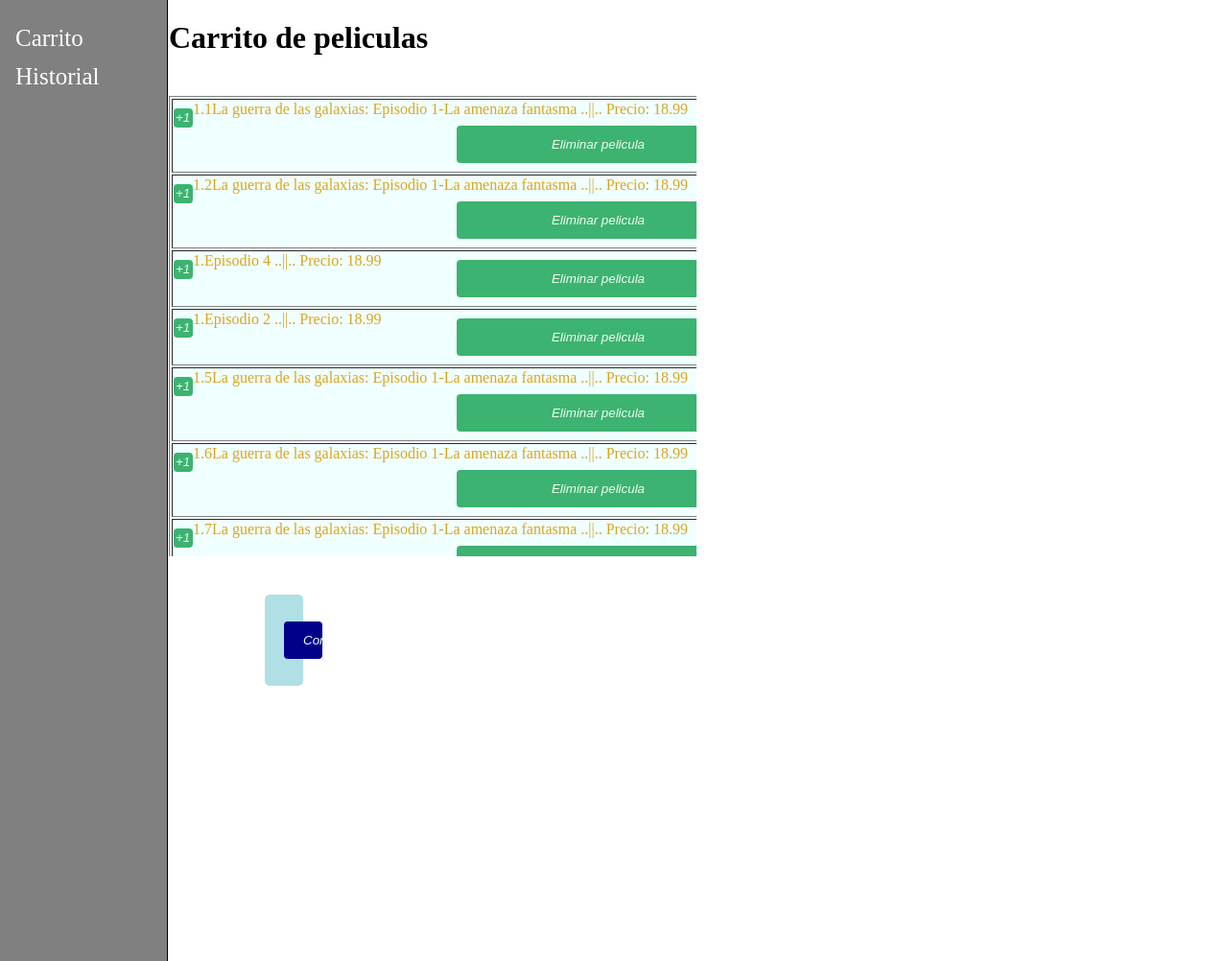
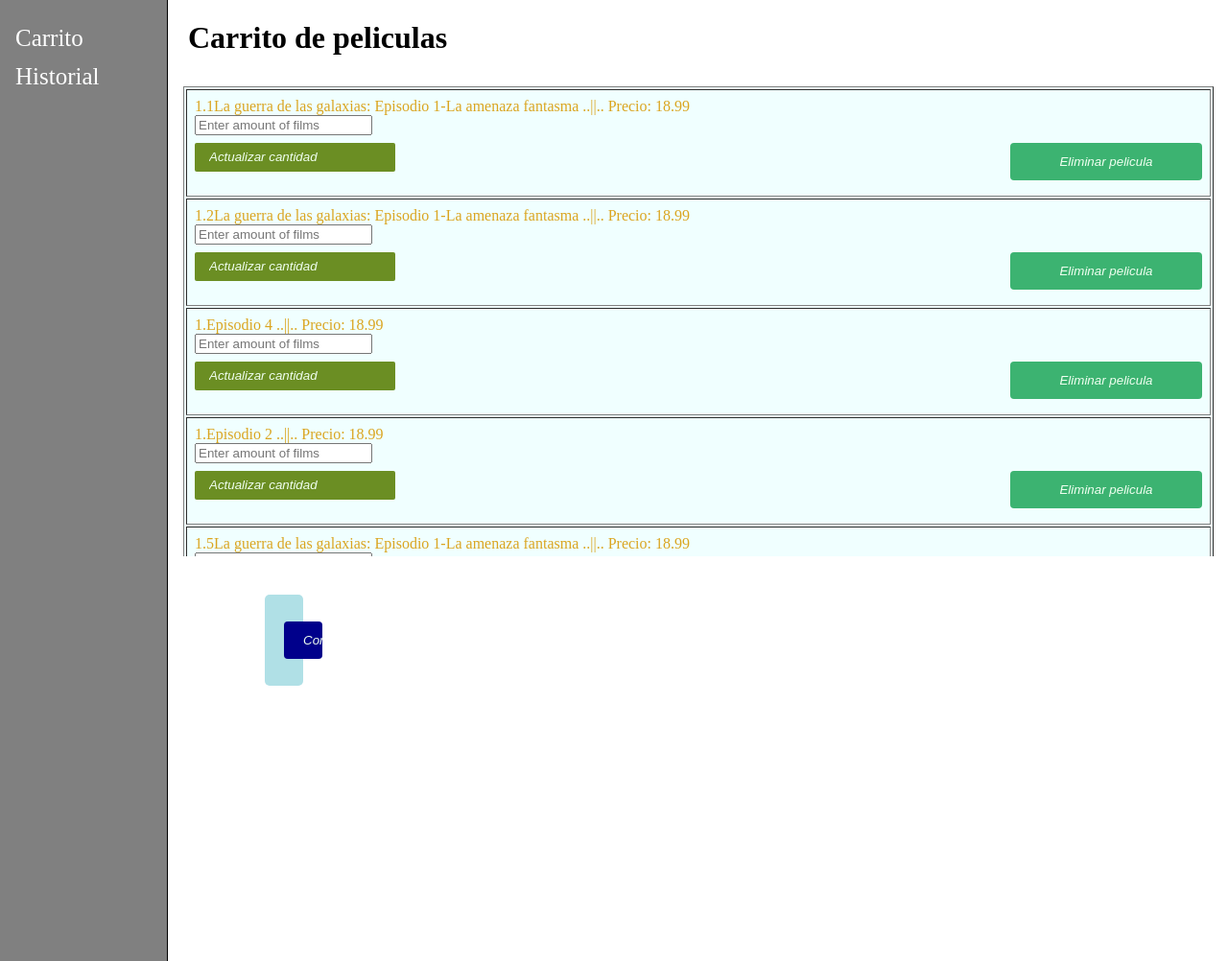
Before and after one commit to FLerma9/Practicas_SI_4_1401, a Flask app: page /carrito in a window 1280 px wide. Shown: the part 50-1052 px from the top of the page at 96% size. Run offline with Flask 2, Linux system fonts and the light colour scheme.

Commit message:
terminado

```diff
--- a/app/catalogue/catalogue.json
+++ b/app/catalogue/catalogue.json
@@ -10,9 +10,13 @@
       "año": 1999,
       "actores":
       [
+        { "nombre": "Harrisond ford",
+          "personaje": "Cheebacka",
+          "foto": "img/anakin.jpg"
+        },
         { "nombre": "Jake Lloyd",
           "personaje": "Anakin Skywalker",
-          "foto": "imagenes/anakin.jpg"
+          "foto": "img/anakin.jpg"
         }
       ]
     },
@@ -156,7 +160,7 @@
       [
         { "nombre": "Jake Lloyd",
           "personaje": "Anakin Skywalker",
-          "foto": "imagenes/anakin.jpg"
+          "foto": "img/anakin.jpg"
         }
       ]
     },
@@ -172,7 +176,7 @@
       [
         { "nombre": "Jake Lloyd",
           "personaje": "Anakin Skywalker",
-          "foto": "imagenes/anakin.jpg"
+          "foto": "img/anakin.jpg"
         }
       ]
     },
--- a/app/static/estilo.css
+++ b/app/static/estilo.css
@@ -208,22 +208,28 @@
   color: red;
 }
 
+.list-form img {
+  height: 60px;
+  width: 50px;
+}
+
 
 .div1 {
      overflow:scroll;
      height:500px;
-     width:550px;
+     width:90%%;
+     margin: 15px;
 }
 .div1 table {
     float: top;
-    margin-top: 20px;
-    width:600px;
+    margin-top: 10px;
+    width:100%;
     background-color:azure;
     color: goldenrod;
 }
 
 .div1 input[type=submit] {
-  width: 50%;
+  width: 200px;
   height: 30%;
   float: right;
   background-color: mediumseagreen;
@@ -234,6 +240,19 @@
   margin: 8px 0;
   border: none;
   border-radius: 4px;
+}
+.div1 input[type=submit1] {
+  widtituloth: 155px;
+  height: 30px;
+  float: left;
+  background-color: olivedrab;
+  color: honeydew;
+  list-style-type: Arial;
+  font-style: italic;
+  padding: 1px 15px;
+  margin: 8px 0;
+  border: none;
+  border-radius: 2px;
 }
 .div1 input[type=submit2] {
   width: 20px;
@@ -289,6 +308,7 @@
 .carrito_button input[type=submit]:hover {
   background-color: slateblue;
   color: red;
+}
 
 .historial{
   margin: 10px;
@@ -338,3 +358,7 @@
 .detalles tr:nth-child(even) {
   background-color: lightgray;
 }
+
+.carr_titulo {
+  margin: 20px;
+}
--- a/app/templates/carrito.html
+++ b/app/templates/carrito.html
@@ -6,14 +6,19 @@
 
 {% block content %}
 
-<div>
+<div class="carr_titulo">
   <h1>Carrito de peliculas</h1>
 </div>
 <div class="div1">
         <table border="1">
           {% for movie in carrito_movies %}
-          <tr><td>1.{{movie.titulo }} ..||.. Precio: {{movie.precio}}<a href="/carrito">
-                                                              <input type="submit2" value="+1">
+          <tr><td>1.{{movie.titulo }} ..||.. Precio: {{movie.precio}}
+            <br>
+                                                              <input name="saldo" type="number" placeholder="Enter amount of films" pattern = "/d+" min="1" step="1">
+                                                              </a>
+                                                              <br>
+                                                              <a href="/carrito">
+                                                                <input type="submit1" value="Actualizar cantidad">
                                                               </a>
                                                               <a href="/carrito">
                                                               <input type="submit" value="Eliminar pelicula"> </tr></td>
```
Also changed, not shown: app/templates/details.html (+10 -3 lines), app/static/img/anakin.jpg (added).
